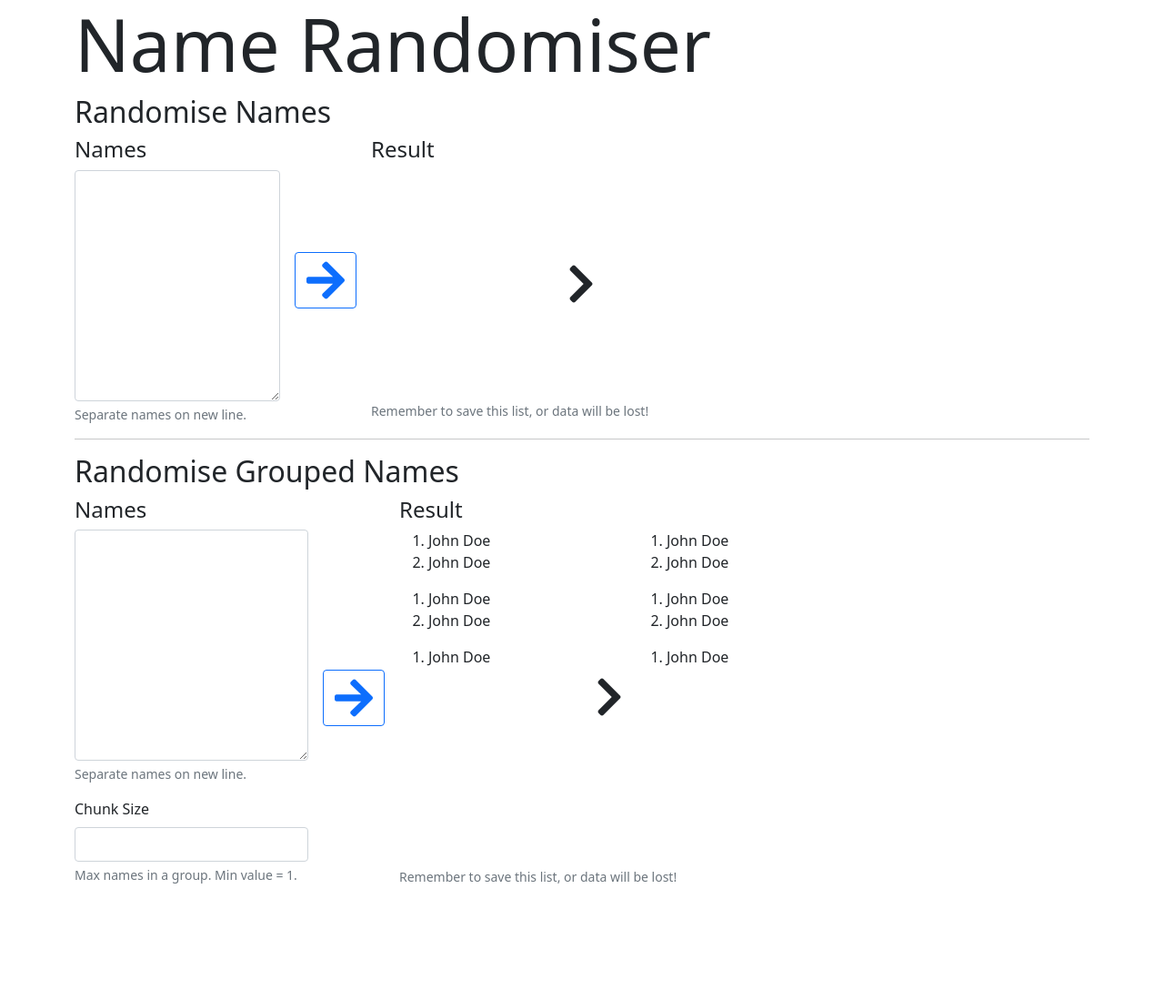
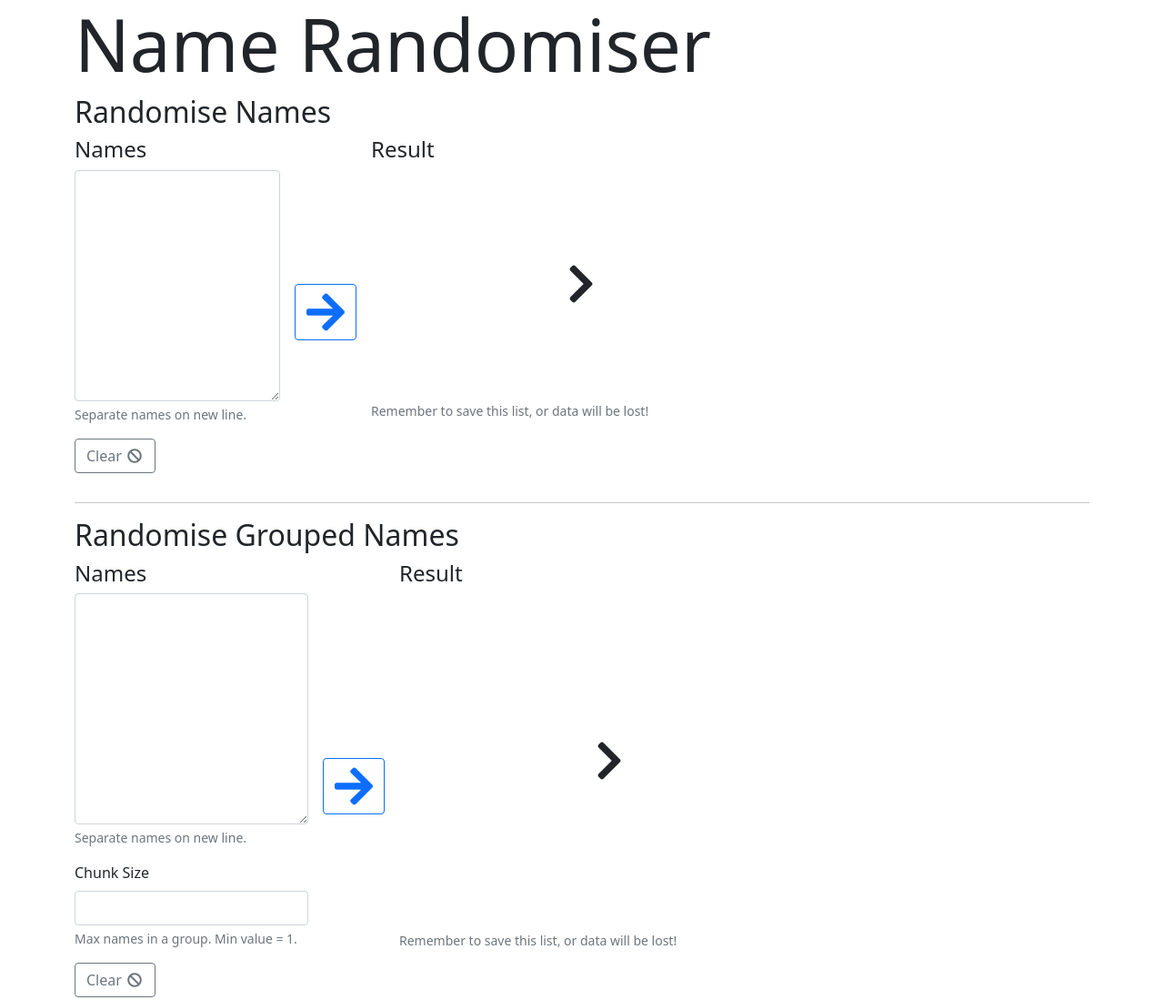
Before and after one commit to davinaleong/proj-randomise-names, a plain HTML site: page index.html in a window 1280 px wide. Shown: the whole page at 91% size. Before the commit the page ends 988 px from the top, so only its background shows below. Drawn offline with nearby package versions, Linux system fonts and the light colour scheme.

Commit message:
Added clear inputs button

```diff
--- a/index.html
+++ b/index.html
@@ -25,9 +25,16 @@
 
             <div class="d-flex">
                 <div class="form me-3">
-                    <h3 class="h4">Names</h3>
-                    <textarea name="names" class="form-control" id="names" rows="10"></textarea>
-                    <div class="form-text">Separate names on new line.</div>
+                    <div class="mb-3">
+                        <h3 class="h4">Names</h3>
+                        <textarea name="names" class="form-control" id="names" rows="10"></textarea>
+                        <div class="form-text">Separate names on new line.</div>
+                    </div>
+                    <div class="mb-3">
+                        <button type="button" class="btn btn-outline-secondary clear">
+                            Clear <i class="fa fa-ban fa-fw" aria-hidden="true"></i>
+                        </button>
+                    </div>
                 </div>
                 <div class="d-flex justify-content-center align-items-center me-3">
                     <button type="button" class="btn btn-outline-primary submit">
@@ -67,6 +74,11 @@
                         <input type="number" class="form-control" name="chunk" id="chunk" min="1">
                         <div class="form-text">Max names in a group. Min value = 1.</div>
                     </div>
+                    <div class="mb-3">
+                        <button type="button" class="btn btn-outline-secondary clear">
+                            Clear <i class="fa fa-ban fa-fw" aria-hidden="true"></i>
+                        </button>
+                    </div>
                 </div>
                 <div class="d-flex justify-content-center align-items-center me-3">
                     <button type="button" class="btn btn-outline-primary submit">
@@ -77,37 +89,11 @@
                     <h3 class="h4">Result</h3>
                     <div class="d-flex align-items-center">
                         <div class="list">
-                            <ol class="mb-3">
-                                <li>John Doe</li>
-                                <li>John Doe</li>
-                            </ol>
-
-                            <ol class="mb-3">
-                                <li>John Doe</li>
-                                <li>John Doe</li>
-                            </ol>
-
-                            <ol class="mb-3">
-                                <li>John Doe</li>
-                            </ol>
                         </div>
                         <div class="mx-3">
                             <i class="fa fa-chevron-right fa-3x" aria-hidden="true"></i>
                         </div>
                         <div class="assigned">
-                            <ol class="mb-3">
-                                <li>John Doe</li>
-                                <li>John Doe</li>
-                            </ol>
-
-                            <ol class="mb-3">
-                                <li>John Doe</li>
-                                <li>John Doe</li>
-                            </ol>
-
-                            <ol class="mb-3">
-                                <li>John Doe</li>
-                            </ol>
                         </div>
                     </div>
                     <div class="form-text">Remember to save this list, or data will be lost!</div>
--- a/main.js
+++ b/main.js
@@ -1,8 +1,13 @@
 $(document).ready(() => {
     const randomiseNamesInput = $(".randomise-names textarea[name='names']");
+    const randomiseNamesClear = $(".randomise-names .clear");
     const randomiseNamesSubmit = $(".randomise-names .submit");
     const randomiseNamesList = $(".randomise-names .list");
     const randomiseNamesAssigned = $(".randomise-names .assigned");
+
+    randomiseNamesClear.click(() => {
+        clearRandomiseNamesInput();
+    });
 
     randomiseNamesSubmit.click(() => {
         const val = randomiseNamesInput.val();
@@ -21,9 +26,14 @@ $(document).ready(() => {
 
     const randomiseGroupNamesInput = $(".randomise-group-names textarea[name='names']");
     const randomiseGroupNamesChunkInput = $(".randomise-group-names input[name='chunk']");
+    const randomiseGroupNamesClear = $(".randomise-group-names .clear");
     const randomiseGroupNamesSubmit = $(".randomise-group-names .submit");
     const randomiseGroupNamesList = $(".randomise-group-names .list");
     const randomiseGroupNamesAssigned = $(".randomise-group-names .assigned");
+
+    randomiseGroupNamesClear.click(() => {
+        clearRandomiseGroupNamesInput();
+    });
 
     randomiseGroupNamesSubmit.click(() => {
         const val = randomiseGroupNamesInput.val();
@@ -121,15 +131,21 @@ $(document).ready(() => {
     }
 
     function clearRandomiseNames() {
-        randomiseNamesInput.val('');
         randomiseNamesList.html('');
         randomiseNamesAssigned.html('');
     }
 
+    function clearRandomiseNamesInput() {
+        randomiseNamesInput.val('');
+    }
+
     function clearRandomiseGroupNames() {
-        randomiseGroupNamesInput.val('');
-        randomiseGroupNamesChunkInput.val('');
         randomiseGroupNamesList.html('');
         randomiseGroupNamesAssigned.html('');
     }
+
+    function clearRandomiseGroupNamesInput() {
+        randomiseGroupNamesInput.val('');
+        randomiseGroupNamesChunkInput.val('');
+    }
 });
```
